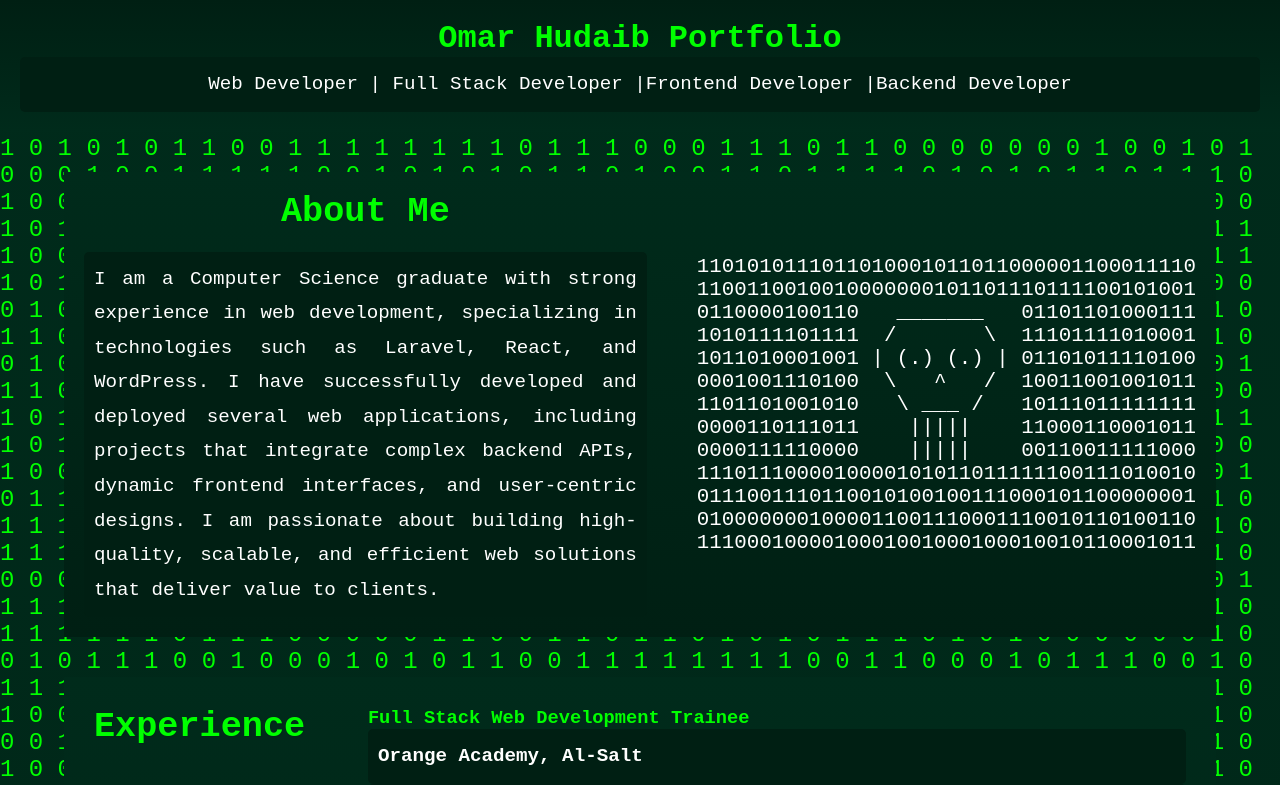
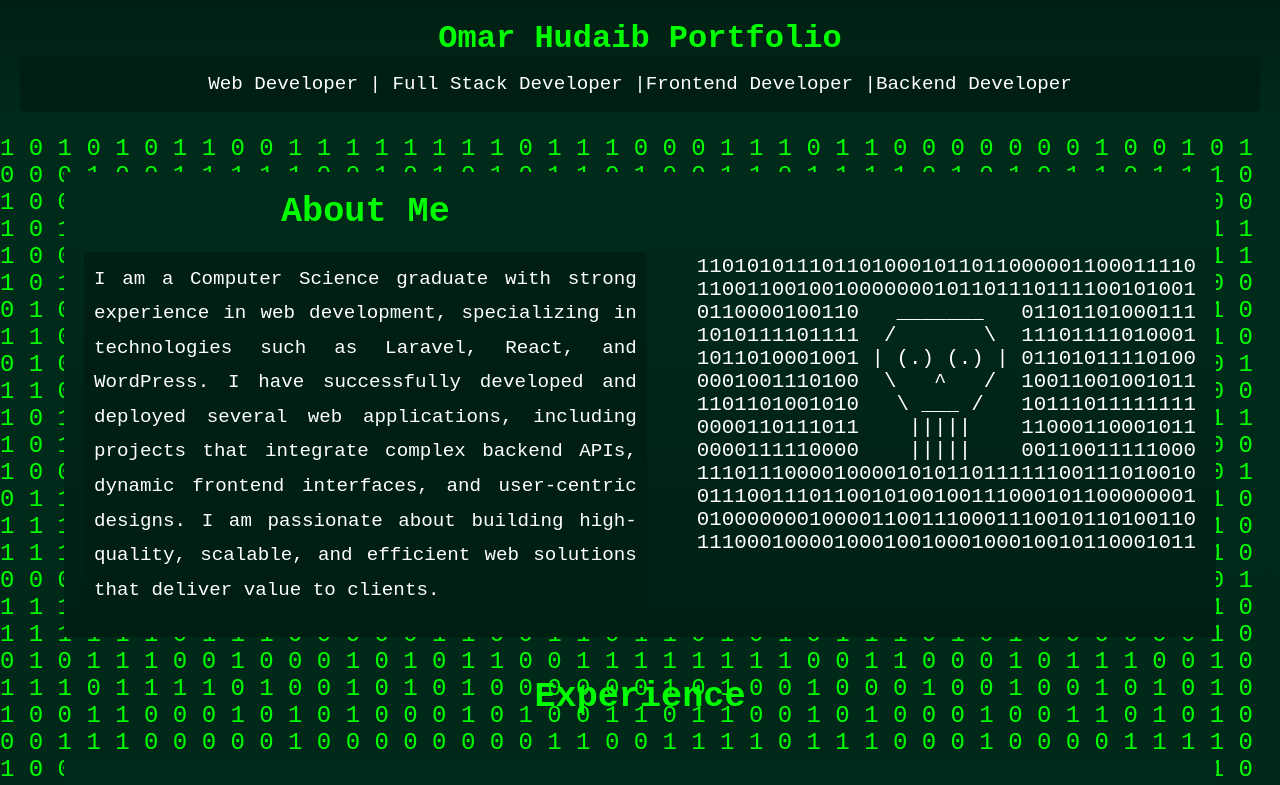
Before and after one commit to Omarhudaib/my-portfolio, a React (Create React App) app: page / in a window 1280 px wide. Shown: the top 785 px of the page. Built offline with nearby package versions, Linux system fonts and the light colour scheme.

Commit message:
Update Experience.js

```diff
--- a/src/components/Experience.js
+++ b/src/components/Experience.js
@@ -26,8 +26,9 @@ const Experience = () => {
 
   return (
     <div>
+  <h2>Experience</h2>
     <section className='experiences'>
-     <h2>Experience</h2>
+
       {experiences.map((exp, index) => (
         <div key={index} style={{ marginBottom: '20px' }}>
           <h3>{exp.role}</h3>
```
